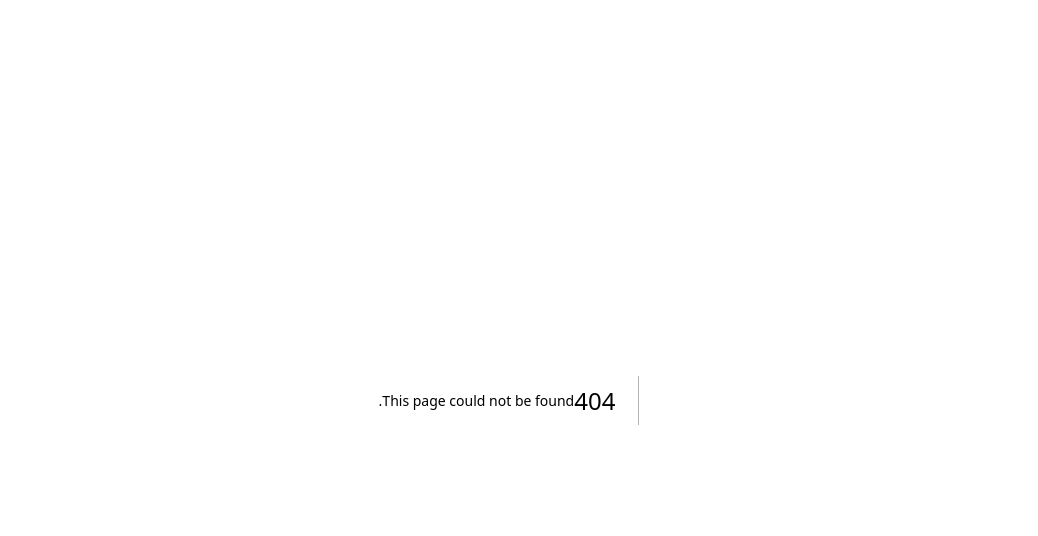
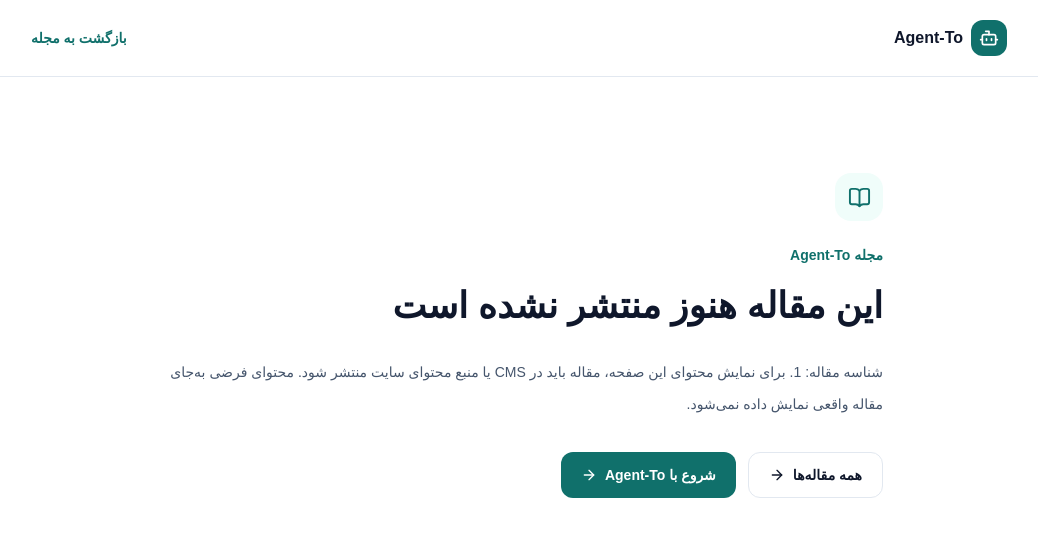
Before and after one commit to HosseinKhashaypour85/agent-to, a Next.js app in the folder frontend/my-ai-agent-chat/: page /blog/1 in a window 1280 px wide. Before the commit this address had no page. Shown: the top 536 px of the page, without its empty margins (121-1159 px from the left). Built offline with nearby package versions, Linux system fonts and the light colour scheme; a small style sheet from the web is missing.

Commit message:
Move Persian blog article route to root URLs

```diff
--- /dev/null
+++ b/frontend/my-ai-agent-chat/src/app/blog/[slug]/page.tsx
@@ -0,0 +1,33 @@
+import Link from "next/link";
+import { ArrowRight, BookOpen, Bot } from "lucide-react";
+
+export default async function PersianArticlePage({
+  params,
+}: {
+  params: Promise<{ slug: string }>;
+}) {
+  const { slug } = await params;
+  return (
+    <main dir="rtl" className="min-h-screen bg-white text-slate-900">
+      <header className="border-b border-slate-200">
+        <div className="mx-auto flex max-w-5xl items-center justify-between px-4 py-5 sm:px-6">
+          <Link href="/" className="flex items-center gap-2 font-black">
+            <span className="grid h-9 w-9 place-items-center rounded-xl bg-[#10706B] text-white"><Bot size={20}/></span>
+            Agent-To
+          </Link>
+          <Link href="/blog" className="text-sm font-semibold text-[#10706B]">بازگشت به مجله</Link>
+        </div>
+      </header>
+      <article className="mx-auto max-w-3xl px-5 py-16 sm:py-24">
+        <div className="grid h-12 w-12 place-items-center rounded-2xl bg-teal-50 text-[#10706B]"><BookOpen size={23}/></div>
+        <p className="mt-6 text-sm font-bold text-[#10706B]">مجله Agent-To</p>
+        <h1 className="mt-3 text-3xl font-black leading-relaxed sm:text-4xl">این مقاله هنوز منتشر نشده است</h1>
+        <p className="mt-5 text-sm leading-8 text-slate-600">شناسه مقاله: <span dir="ltr" className="inline-block">{slug}</span>. برای نمایش محتوای این صفحه، مقاله باید در CMS یا منبع محتوای سایت منتشر شود. محتوای فرضی به‌جای مقاله واقعی نمایش داده نمی‌شود.</p>
+        <div className="mt-8 flex flex-wrap gap-3">
+          <Link href="/blog" className="inline-flex items-center gap-2 rounded-xl border border-slate-200 px-5 py-3 text-sm font-bold">همه مقاله‌ها <ArrowRight size={16}/></Link>
+          <Link href="/register" className="inline-flex items-center gap-2 rounded-xl bg-[#10706B] px-5 py-3 text-sm font-bold text-white">شروع با Agent-To <ArrowRight size={16}/></Link>
+        </div>
+      </article>
+    </main>
+  );
+}
```
